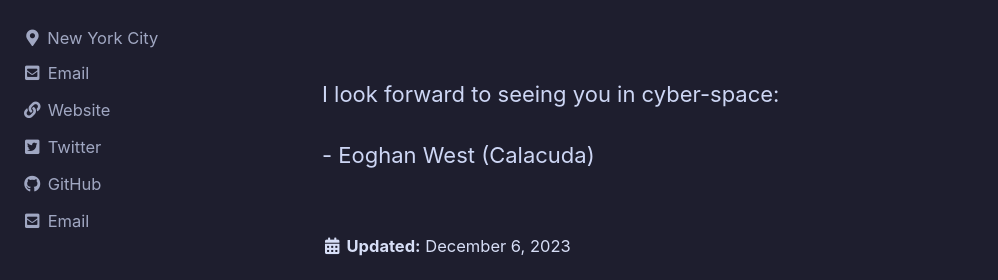
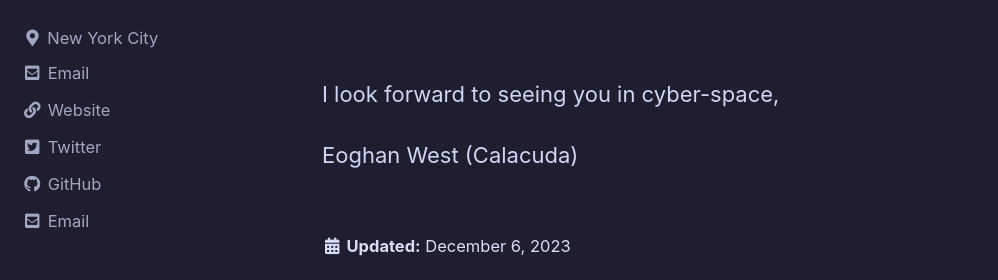
Before and after one commit to calacuda/calacuda.github.io, a Jekyll site: the page built from _posts/2023-12-06-post-whoami.md, in a window 1280 px wide and 900 px high, scrolled down 791 px. Shown: the part 179-459 px from the top of the window, without its empty margins (0-998 px from the left). Built offline with Jekyll 4.4.1, drawn with Linux system fonts in a browser that asks for light colours; cached includes are drawn as plain includes.

Commit message:
updated signoff

```diff
--- a/_posts/2023-12-06-post-whoami.md
+++ b/_posts/2023-12-06-post-whoami.md
@@ -22,6 +22,6 @@ Come along and we'll share this journey if you feel like it.
 
 <br>
 
-I look forward to seeing you in cyber-space:
+I look forward to seeing you in cyber-space,
 
-\- Eoghan West (Calacuda)
+Eoghan West (Calacuda)
```
Also changed, not shown: _posts/2023-12-07-post-PTDB.md (+2 -2 lines).
